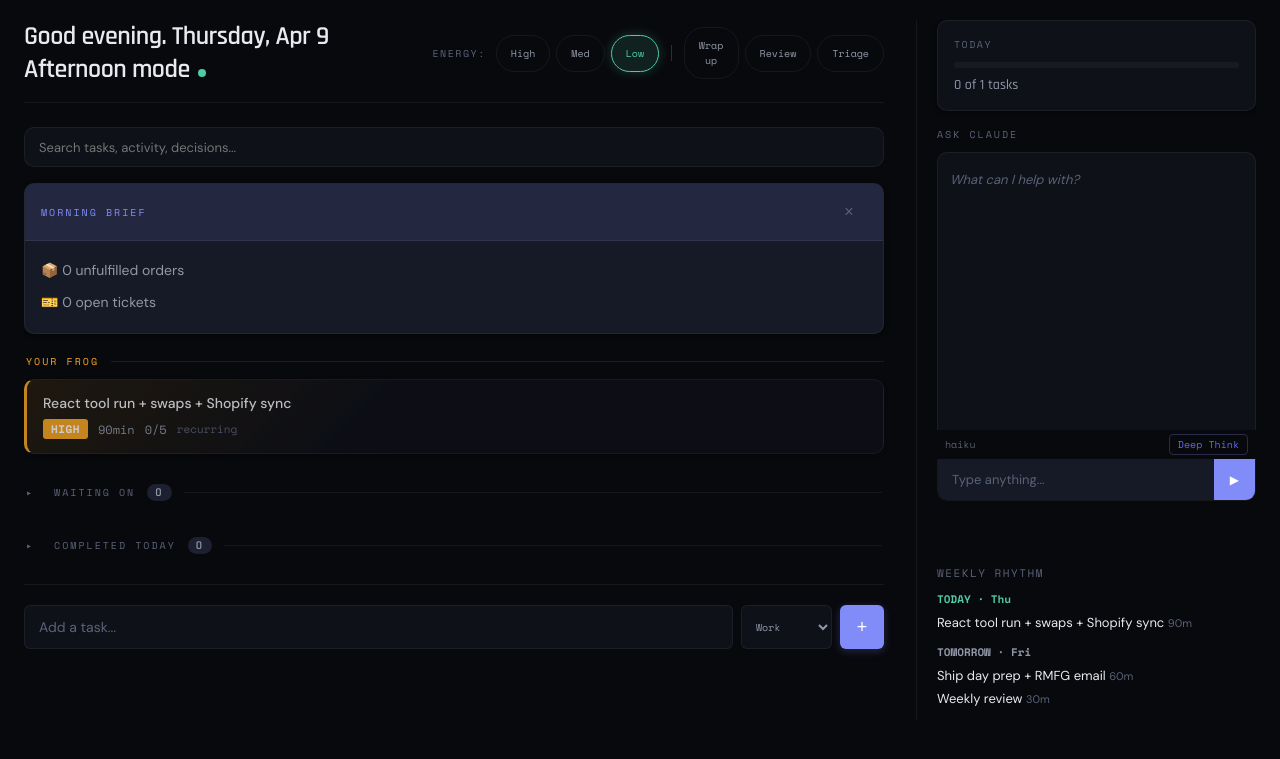
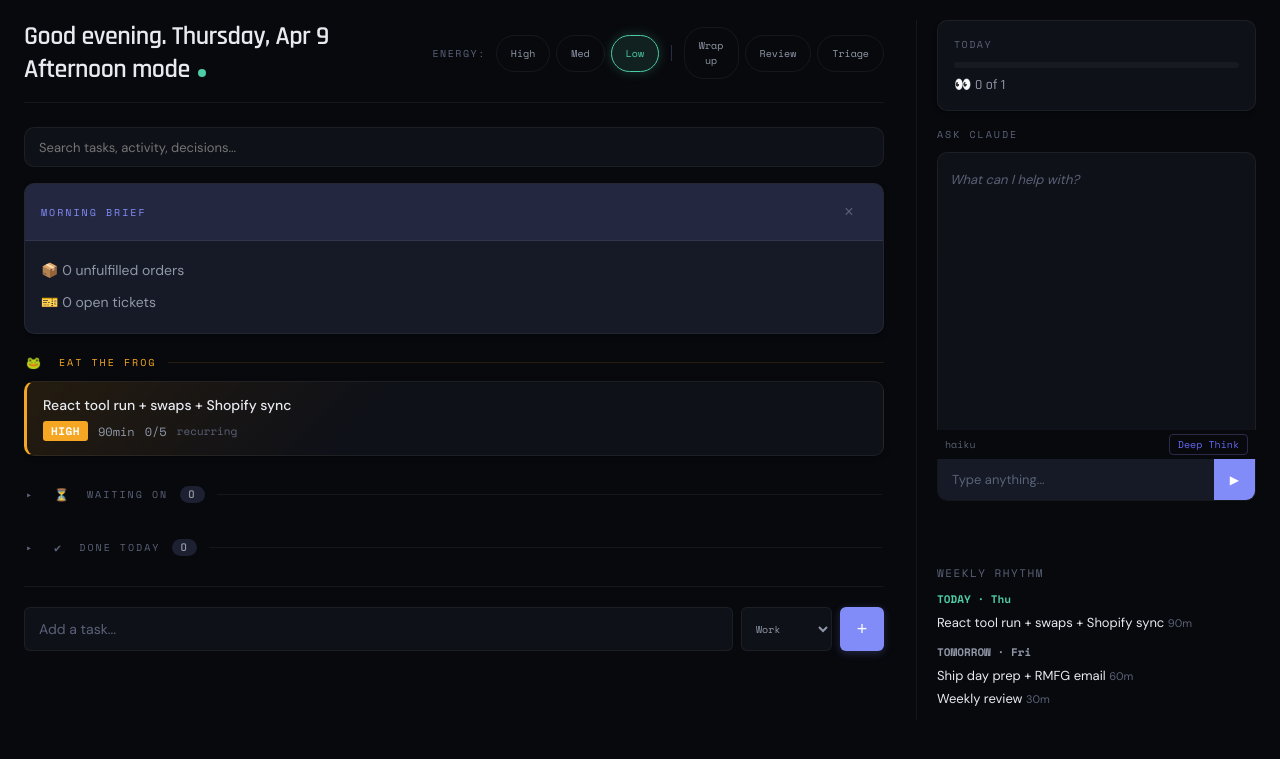
Before and after one commit to kurt-lgtm/AppyHour, a Flask app: template InventoryReorder/fulfillment_web/templates/cc_standalone.html in a window 1280 px wide. Shown: the top 759 px of the page. Run offline with Flask 3, Linux system fonts and the light colour scheme; the template is opened without the code that fills it, so the values that code supplies are empty; data comes from the database, SQL or seed files in the repository.

Commit message:
feat(cc): design polish — section icons, card animations, progress personality, greeting warmth
- Section icons: frog, lightning, clipboard, house, hourglass, checkmark
- Card fade-in animation (250ms slide up)
- Progress bar: color shifts red→indigo→green, emoji at each tier
- Greeting: energy-aware messages, time personality
- Empty state: encouraging, warm accent color
- Cache bust v=7

```diff
--- a/InventoryReorder/fulfillment_web/static/command-center/cc.css
+++ b/InventoryReorder/fulfillment_web/static/command-center/cc.css
@@ -257,6 +257,12 @@
 }
 
 /* ── Task Cards ── */
+.cc-section-icon {
+    font-style: normal;
+    margin-right: 4px;
+    font-size: 12px;
+}
+
 .cc-task-card {
     background: var(--cc-surface);
     border: 1px solid var(--cc-border);
@@ -264,9 +270,15 @@
     padding: 14px 16px;
     margin-bottom: 8px;
     cursor: pointer;
-    transition: all 0.2s cubic-bezier(0.25, 1, 0.5, 1);
+    transition: all 200ms cubic-bezier(0.25, 1, 0.5, 1);
     position: relative;
     box-shadow: var(--cc-shadow-sm);
+    animation: cc-card-in 250ms cubic-bezier(0.25, 1, 0.5, 1) both;
+}
+
+@keyframes cc-card-in {
+    from { opacity: 0; transform: translateY(8px); }
+    to { opacity: 1; transform: translateY(0); }
 }
 
 .cc-task-card:hover {
--- a/InventoryReorder/fulfillment_web/static/command-center/cc.js
+++ b/InventoryReorder/fulfillment_web/static/command-center/cc.js
@@ -140,8 +140,9 @@
     const dayNames = ['Sunday', 'Monday', 'Tuesday', 'Wednesday', 'Thursday', 'Friday', 'Saturday'];
     const months = ['Jan','Feb','Mar','Apr','May','Jun','Jul','Aug','Sep','Oct','Nov','Dec'];
     const now = new Date();
-    const greeting = hour < 12 ? 'Good morning.' : hour < 17 ? 'Good afternoon.' : 'Good evening.';
-    el.textContent = `${greeting}  ${dayNames[now.getDay()]}, ${months[now.getMonth()]} ${now.getDate()}`;
+    const greeting = hour < 6 ? 'Early bird.' : hour < 12 ? 'Good morning.' : hour < 17 ? 'Afternoon mode.' : hour < 21 ? 'Evening wind-down.' : 'Night owl mode.';
+    const energy = ccEnergyLevel === 'high' ? ' You got this.' : ccEnergyLevel === 'low' ? ' Take it easy.' : '';
+    el.textContent = `${greeting} ${dayNames[now.getDay()]}, ${months[now.getMonth()]} ${now.getDate()}${energy}`;
 }
 
 async function ccSpawnRecurring() {
@@ -331,10 +332,10 @@
         el.id = 'cc-empty-state';
         el.style.cssText = 'text-align:center;padding:60px 24px;color:#8a90a0;';
         el.innerHTML = `
-            <div style="font-size:40px;margin-bottom:16px">&#128203;</div>
-            <div style="font-size:18px;color:#eaeaea;margin-bottom:8px">Command Center is ready</div>
-            <div style="margin-bottom:20px;max-width:400px;margin-left:auto;margin-right:auto">
-                No tasks for today yet. Add recurring tasks or create one to get started.
+            <div style="font-size:48px;margin-bottom:16px">&#127775;</div>
+            <div style="font-size:20px;color:var(--cc-accent);margin-bottom:8px;font-family:'Rajdhani',sans-serif;font-weight:600;">All clear. Nice work.</div>
+            <div style="margin-bottom:20px;max-width:400px;margin-left:auto;margin-right:auto;font-size:14px;line-height:1.6;">
+                Nothing on the board. Add a task, set up recurring rhythms, or just enjoy the quiet.
             </div>
             <button class="cc-energy-btn" style="padding:8px 20px;font-size:14px" onclick="ccShowAddTask()">+ Add Task</button>
             <button class="cc-energy-btn" style="padding:8px 20px;font-size:14px;margin-left:8px" onclick="ccShowRecurring()">Set Up Recurring</button>
@@ -358,11 +359,15 @@
 
     const fill = document.getElementById('cc-progress-fill');
     const text = document.getElementById('cc-progress-text');
-    if (fill) fill.style.width = pct + '%';
+    if (fill) {
+        fill.style.width = pct + '%';
+        // Color shifts: red→amber→green as you complete more
+        fill.style.background = pct < 30 ? 'var(--cc-amber)' : pct < 70 ? 'var(--cc-indigo)' : 'var(--cc-accent)';
+        fill.style.transition = 'width 600ms cubic-bezier(0.25, 1, 0.5, 1), background 400ms';
+    }
     if (text) {
-        let label = `${done} of ${all} tasks`;
-        if (ccLightenedDay) label += ' (lightened)';
-        text.textContent = label;
+        const emoji = pct === 0 ? '&#128064;' : pct < 50 ? '&#9889;' : pct < 100 ? '&#128170;' : '&#127942;';
+        text.innerHTML = `${emoji} ${done} of ${all}${ccLightenedDay ? ' (light day)' : ''}`;
     }
 
     // Update energy mode in greeting
--- a/InventoryReorder/fulfillment_web/templates/cc_standalone.html
+++ b/InventoryReorder/fulfillment_web/templates/cc_standalone.html
@@ -5,7 +5,7 @@
     <meta name="viewport" content="width=device-width, initial-scale=1.0">
     <title>Command Center</title>
     <link href="https://fonts.googleapis.com/css2?family=Rajdhani:wght@400;500;600;700&family=Space+Mono:wght@400;700&family=DM+Sans:wght@300;400;500&display=swap" rel="stylesheet">
-    <link rel="stylesheet" href="/static/command-center/cc.css?v=6">
+    <link rel="stylesheet" href="/static/command-center/cc.css?v=7">
     <style>
         * { margin: 0; padding: 0; box-sizing: border-box; }
         body {
@@ -52,32 +52,32 @@
 
             <!-- Task Sections -->
             <div class="cc-section" id="cc-quickwins">
-                <div class="cc-section-label">QUICK WINS</div>
+                <div class="cc-section-label"><span class="cc-section-icon">&#9889;</span> QUICK WINS</div>
                 <div class="cc-task-list" id="cc-quickwins-list"></div>
             </div>
 
             <div class="cc-section" id="cc-frog">
-                <div class="cc-section-label">YOUR FROG</div>
+                <div class="cc-section-label"><span class="cc-section-icon">&#128056;</span> EAT THE FROG</div>
                 <div class="cc-task-list" id="cc-frog-list"></div>
             </div>
 
             <div class="cc-section" id="cc-today">
-                <div class="cc-section-label">TODAY</div>
+                <div class="cc-section-label"><span class="cc-section-icon">&#128203;</span> TODAY</div>
                 <div class="cc-task-list" id="cc-today-list"></div>
             </div>
 
             <div class="cc-section" id="cc-personal">
-                <div class="cc-section-label">PERSONAL</div>
+                <div class="cc-section-label"><span class="cc-section-icon">&#127968;</span> PERSONAL</div>
                 <div class="cc-task-list" id="cc-personal-list"></div>
             </div>
 
             <div class="cc-section cc-section-collapsed" id="cc-blocked">
-                <div class="cc-section-label" onclick="ccToggleSection('cc-blocked')">WAITING ON <span class="cc-badge" id="cc-blocked-count">0</span></div>
+                <div class="cc-section-label" onclick="ccToggleSection('cc-blocked')"><span class="cc-section-icon">&#9203;</span> WAITING ON <span class="cc-badge" id="cc-blocked-count">0</span></div>
                 <div class="cc-task-list" id="cc-blocked-list"></div>
             </div>
 
             <div class="cc-section cc-section-collapsed" id="cc-completed">
-                <div class="cc-section-label" onclick="ccToggleSection('cc-completed')">COMPLETED TODAY <span class="cc-badge" id="cc-completed-count">0</span></div>
+                <div class="cc-section-label" onclick="ccToggleSection('cc-completed')"><span class="cc-section-icon">&#10004;</span> DONE TODAY <span class="cc-badge" id="cc-completed-count">0</span></div>
                 <div class="cc-task-list" id="cc-completed-list"></div>
             </div>
 
@@ -130,7 +130,7 @@
 
 <!-- Standalone shim: cc.js expects currentView variable -->
 <script>let currentView = 'commandcenter';</script>
-<script src="/static/command-center/cc.js?v=6"></script>
+<script src="/static/command-center/cc.js?v=7"></script>
 <script>
     document.addEventListener('DOMContentLoaded', () => {
         ccLoad();
```
